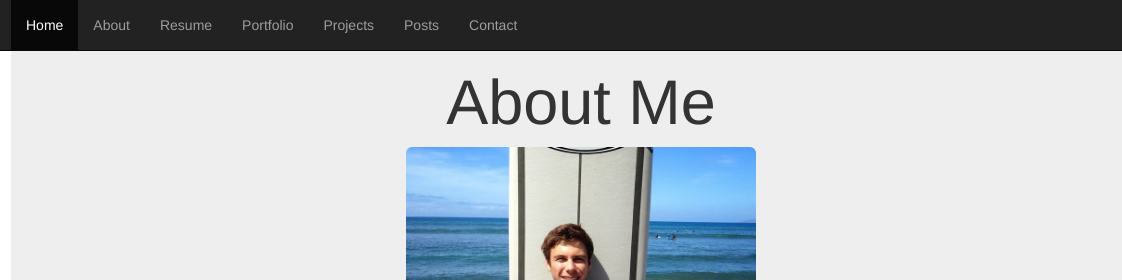
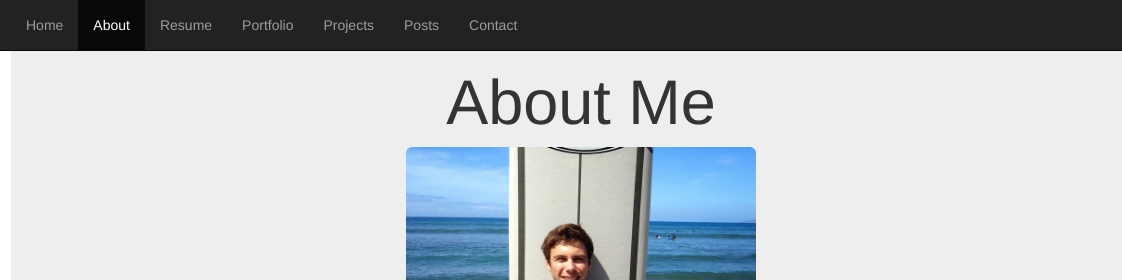
Before and after one commit to mrtrombley/mrtrombley.github.io, a plain HTML site: page about.html in a window 1280 px wide. Shown: the top 280 px of the page, 59-1181 px from the left. Drawn offline with nearby package versions, Linux system fonts and the light colour scheme.

Commit message:
Highlight navigation

```diff
--- a/about.html
+++ b/about.html
@@ -44,8 +44,8 @@ j=d.createElement(s),dl=l!='dataLayer'?'&l='+l:'';j.async=true;j.src=
     <!-- Collect the nav links, forms, and other content for toggling -->
     <div class="collapse navbar-collapse" id="bs-example-navbar-collapse-1">
       <ul class="nav navbar-nav">
-        <li class="active"><a href="index.html">Home <span class="sr-only">(current)</span></a></li>
-        <li><a href="about.html">About</a></li>
+        <li><a href="index.html">Home</a></li>
+        <li class="active"><a href="about.html">About <span class="sr-only">(current)</span></a></li>
         <li><a href="resume.pdf">Resume</a></li>
         <li><a href="portfolio.html">Portfolio</a></li>
         <li><a href="projects.html">Projects</a></li>
```
